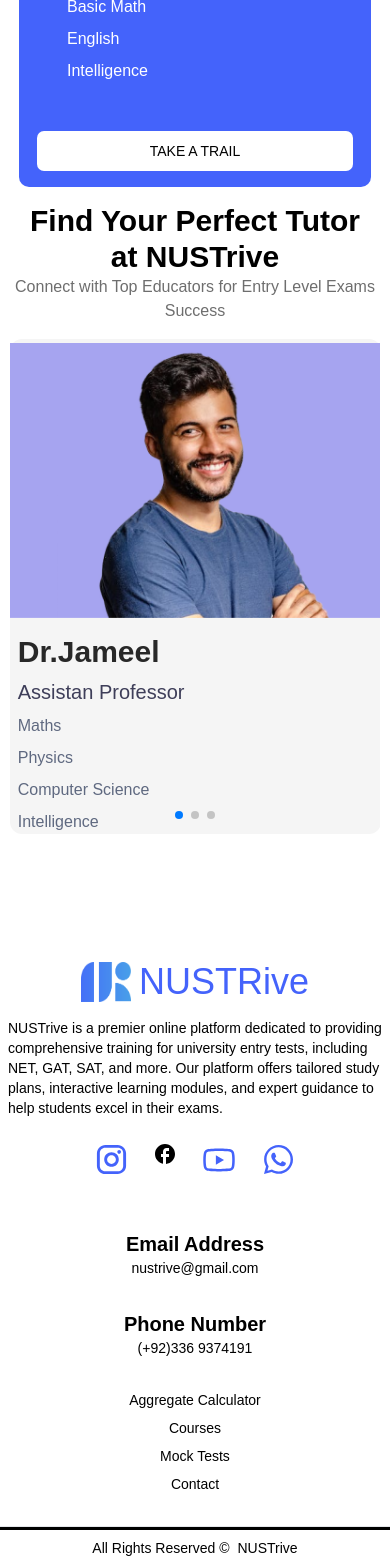
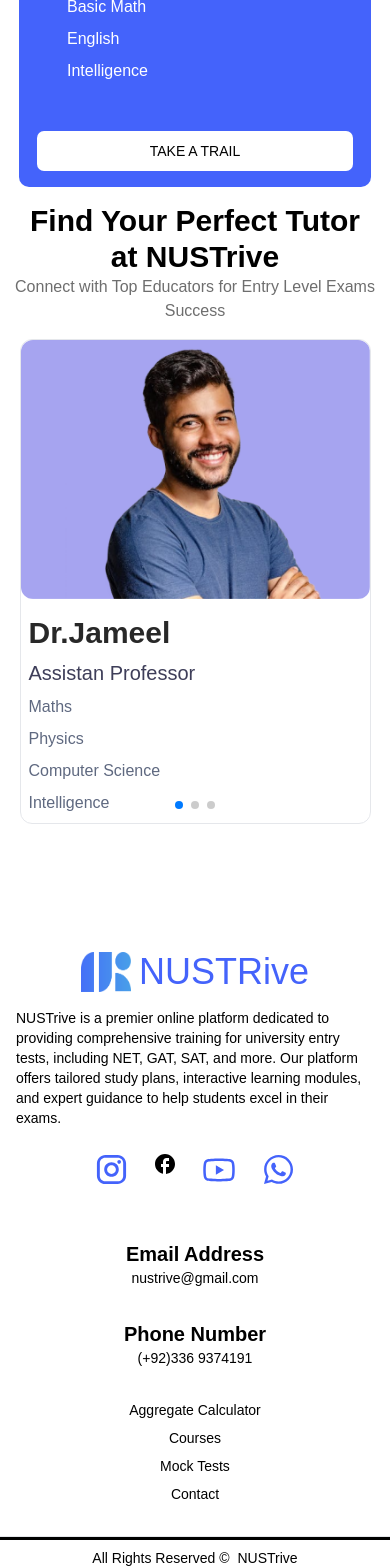
Before and after one commit to myameen123/nustrive-website, a Next.js app in the folder frontend/: page / in a window 390 px wide. Shown: the part 3856-5424 px from the top of the page. Built offline with nearby package versions, Linux system fonts and the light colour scheme; no server answers.

Commit message:
Updated Tutors

```diff
--- a/frontend/app/(marketing)/_components/footer.jsx
+++ b/frontend/app/(marketing)/_components/footer.jsx
@@ -8,7 +8,7 @@
 export default function Footer() {
   return (
     <footer className="w-full  mt-32    bg-[#ffffff]  text-black dark:bg-neutral-600">
-  <div className=" sm:mr-32 sm:ml-32 items-center grid grid-cols-1 sm:grid-cols-1 md:grid-cols-2 gap-10 md:gap-10 ">
+  <div className="mr-2 ml-2 sm:mr-20 sm:ml-20 lg:mr-32 lg:ml-32 items-center grid grid-cols-1 sm:grid-cols-1 md:grid-cols-2 gap-10 md:gap-10 ">
     <div>
       <div>
         <div className="flex justify-center sm:justify-start">
@@ -88,7 +88,7 @@
   </div>
 
   {/* <!--Copyright section--> */}
-  <div className="md:mr-32 md:ml-32 items-center">
+  <div className="sm:mr-20 sm:ml-20 lg:mr-32 lg:ml-32 items-center">
   <hr   className="h-1 mt-8 bg-black " />
   </div>
   <div className="bg-[#ffffff] text-center text-black text-sm md:text-2xl mt-2">
--- a/frontend/app/(marketing)/_components/teacher.jsx
+++ b/frontend/app/(marketing)/_components/teacher.jsx
@@ -3,11 +3,11 @@
 
 const Teacher = ({teacher}) => {
   return (
-    <div className="pt-1 mx-auto bg-[#f5f5f5] rounded-[12px] flex flex-col items-start ">
+    <div className="pb-2 mx-auto bg-[#ffffff]  rounded-[12px] flex flex-col items-start border border-2-[#E6E4FF] transition-shadow ">
       <div>
-        <Image src={teacher.photo} alt="exam img" className=" w-[950px]" />
+        <Image src={teacher.photo} alt="exam img" className="w-[950px]  rounded-[12px] " />
       </div>
-      <div className="pt-4 pl-2 flex flex-col items-start  gap-2">
+      <div className="pt-4 pl-2  flex flex-col items-start  gap-2">
         <h2 className=" text-3xl font-bold text-[#282828] ">{teacher.name}</h2>
         <p className=" text-[#3E3E59] text-xl ">{teacher.title}</p>
         <ul className=" grid grid-cols-1  gap-2 text-[#5F6980]  "> {/*list-disc*/}
--- a/frontend/app/(marketing)/_components/teachers.jsx
+++ b/frontend/app/(marketing)/_components/teachers.jsx
@@ -7,7 +7,7 @@
 import "swiper/css/pagination";
 import "swiper/css/free-mode";
 import { FreeMode, Pagination } from "swiper/modules";
-import Link from "next/link";
+// import Link from "next/link";
 
 const Teachers = () => {
   return (
@@ -26,7 +26,7 @@
         <div className="flex items-center justify-center flex-col md:mt-6 mt-4 ">
           <Swiper
             breakpoints={{
-              750: {
+              640: {
                 slidesPerView: 2,
                 spaceBetween: 15,
               },
@@ -40,7 +40,7 @@
               clickable: true,
             }}
             modules={[FreeMode, Pagination]}
-            className="max-w-[95%] lg:max-w-[90%] "
+            className="max-w-[90%] sm:max-w-[90%] md:max-w-[80%] lg:max-w-[80%] "
           >
             {Tutors.map((teacher) => (
               <SwiperSlide key={teacher.id}>
```
